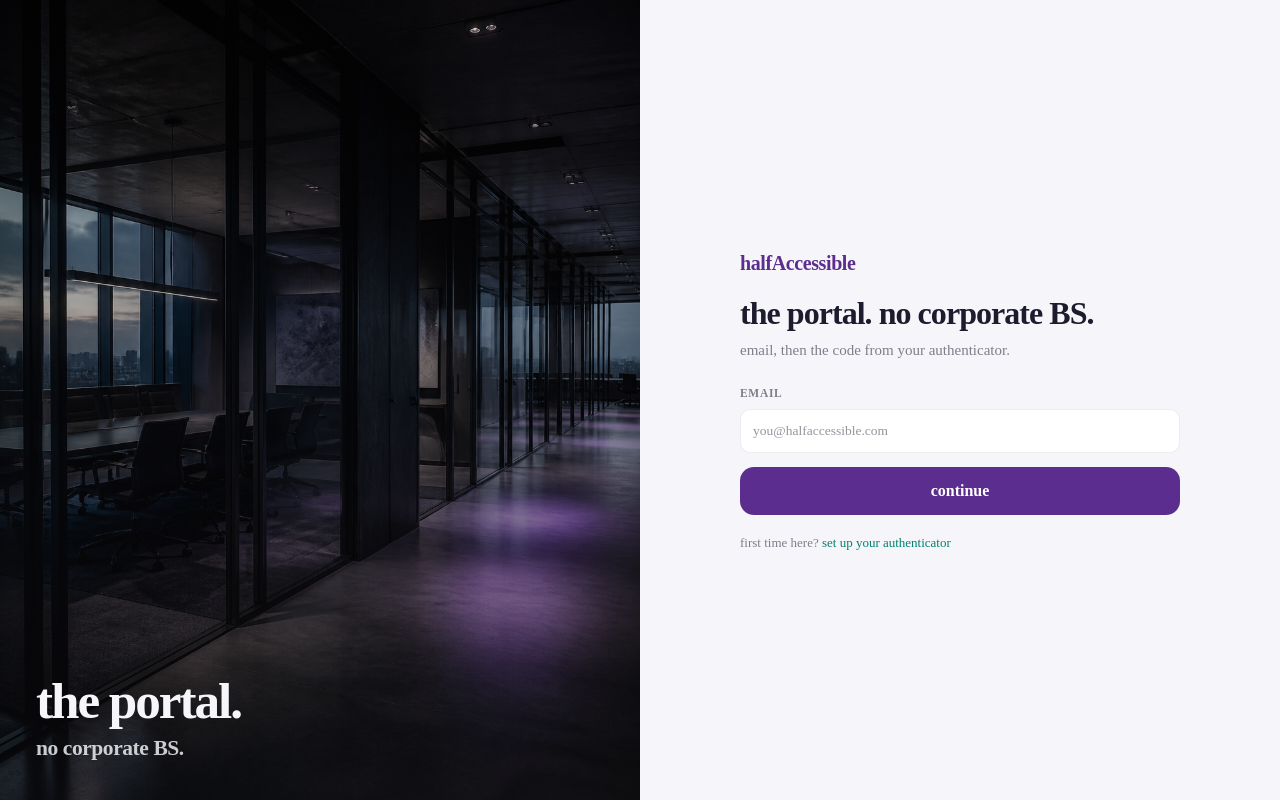
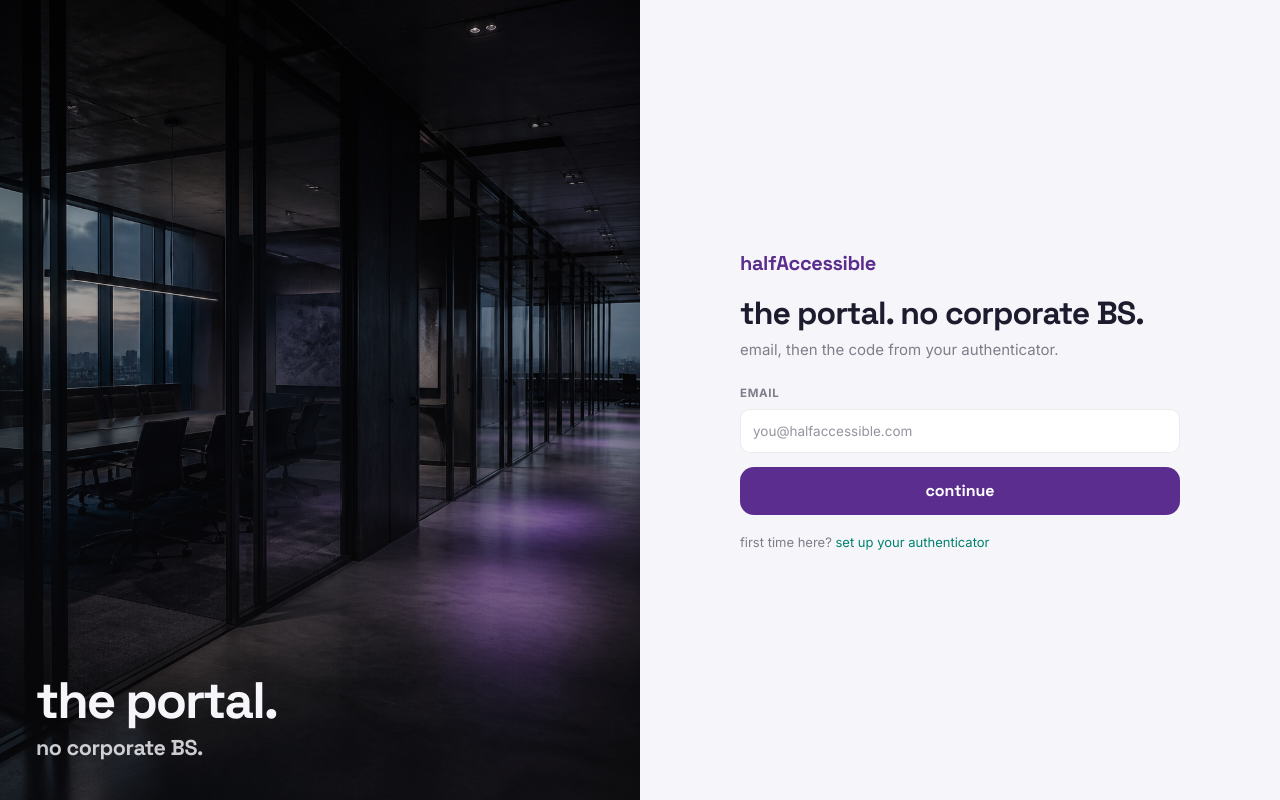
Before and after one commit to realShadabSaifi/hrms-halfaccessible, a Next.js app: page /login in a window 1280 px wide. Built offline with nearby package versions, Linux system fonts and the light colour scheme.

Commit message:
fix: attach type variables on html so Space Grotesk and Inter resolve

```diff
--- a/app/layout.tsx
+++ b/app/layout.tsx
@@ -27,8 +27,8 @@ export default function RootLayout({
   children: React.ReactNode;
 }>) {
   return (
-    <html lang="en">
-      <body className={`${inter.variable} ${space.variable}`}>
+    <html lang="en" className={`${inter.variable} ${space.variable}`}>
+      <body>
         <a className="skip-link" href="#main">
           skip to content
         </a>
```
